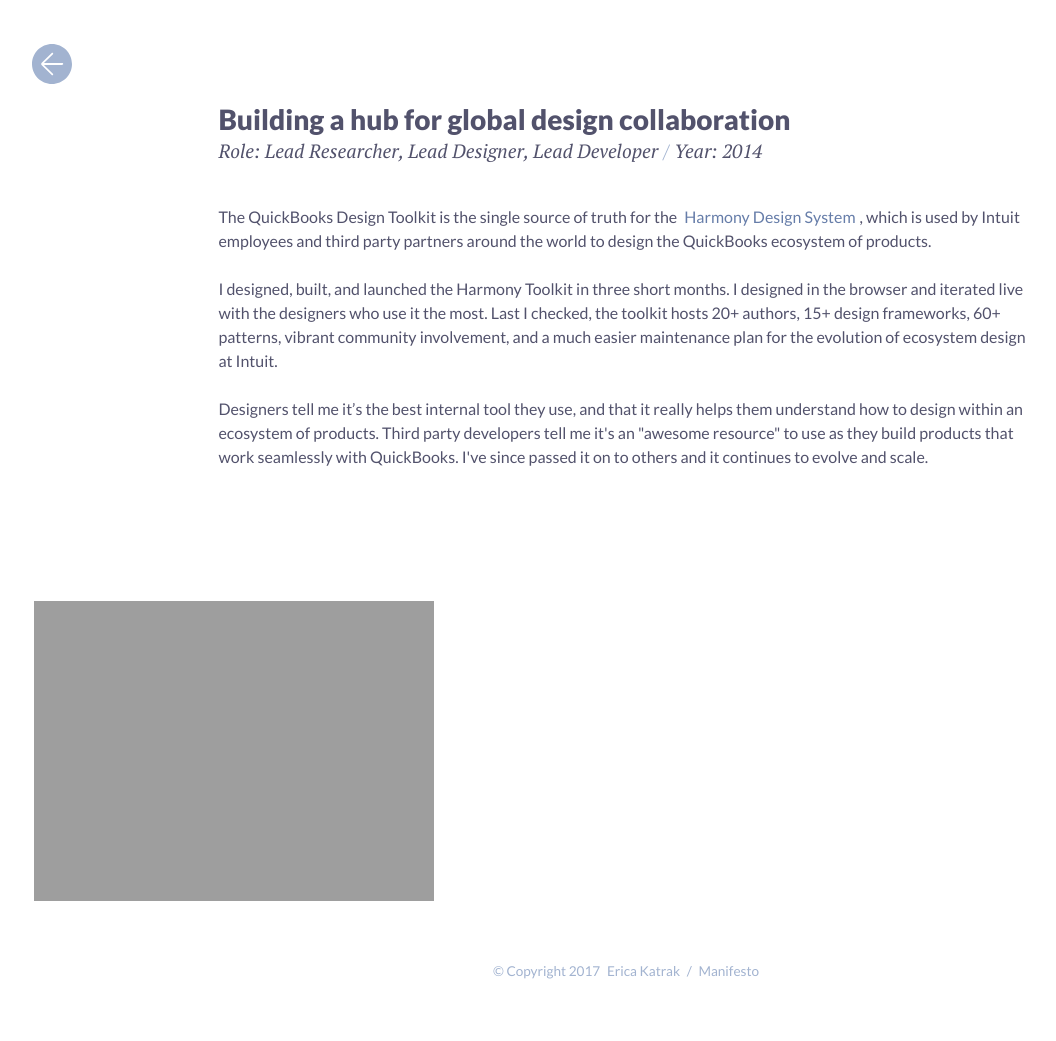
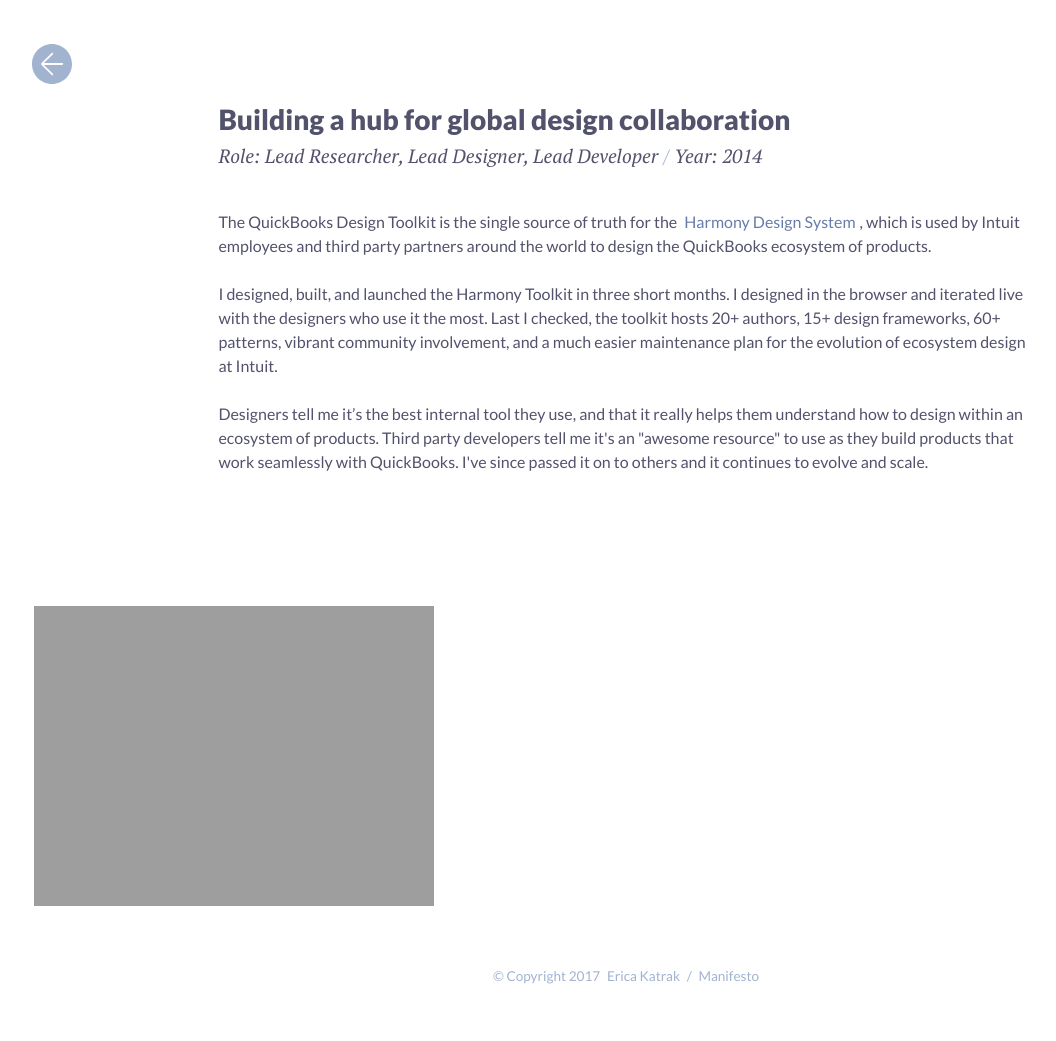
Before and after one commit to ericakatrak/ericakatrak.github.io, a Jekyll site: the page built from _posts/2016-09-02-harmony.md, in a window 1280 px wide. Shown: the whole page, without its empty margins (12-1068 px from the left). Built offline with Jekyll 4.4.1, drawn with Linux system fonts in a browser that asks for light colours.

Commit message:
type update

```diff
--- a/css/style.css
+++ b/css/style.css
@@ -34,7 +34,10 @@
   font-family: "PT Serif", serif;
   margin-bottom: 2em;
 }
-.post h1 {font-size: 1.75em;}
+.post h1 {
+  font-size: 1.75em;
+  margin-bottom: 5px;
+}
 .post h2 {font-size: 1.2em;}
 h3 {
   font-size: .85em;
```
